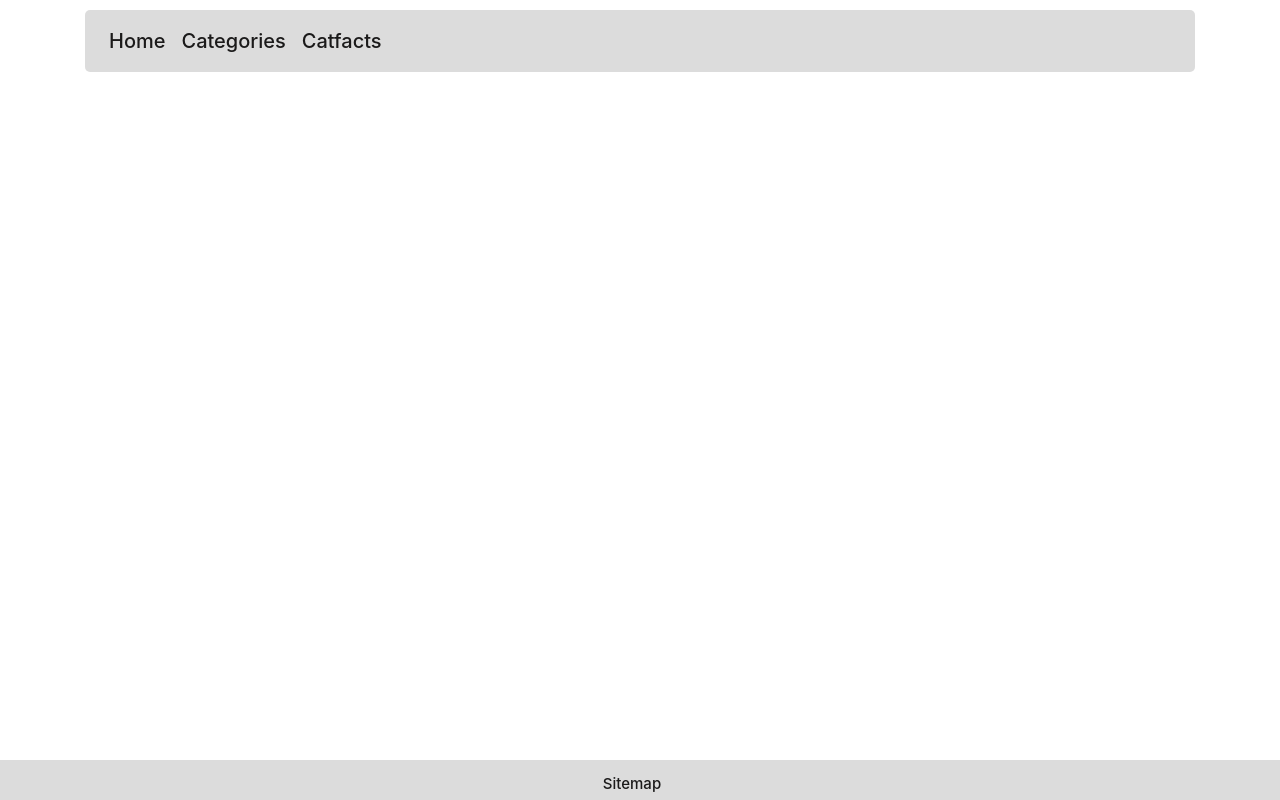
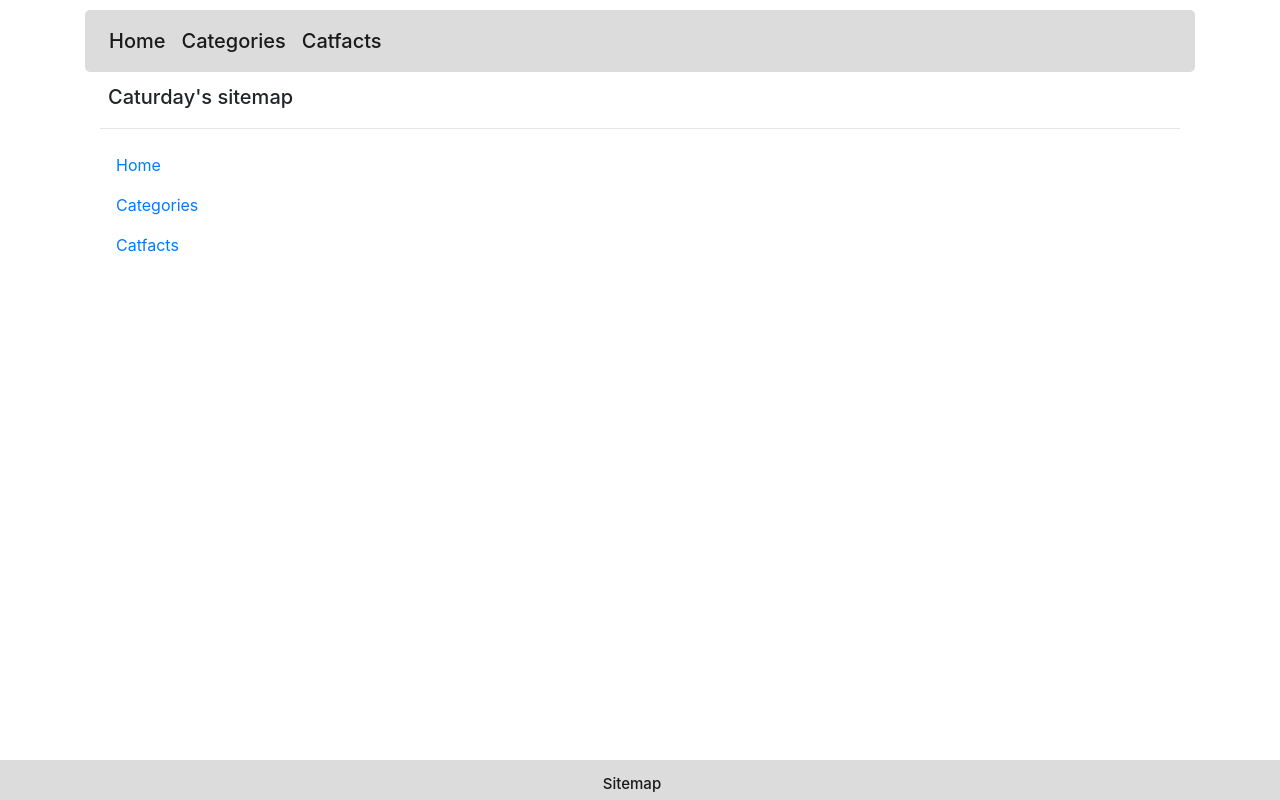
Before and after one commit to alexfrenkel92/catfacts, a Vue app: page /sitemap in a window 1280 px wide. Built offline with nearby package versions, Linux system fonts and the light colour scheme; no server answers; what vue-resource would draw is missing.

Commit message:
sitemap added

```diff
--- a/src/components/pages/home/Catdetail.vue
+++ b/src/components/pages/home/Catdetail.vue
@@ -7,7 +7,7 @@
             class="list-group-item"
             style="cursor: pointer"
         >
-            <p class="movies" v-on:click="hideDetails = !hideDetails">{{ breed.name }}</p>
+            <p class="breeds" v-on:click="hideDetails = !hideDetails">{{ breed.name }}</p>
         </router-link>
         <template v-else>
             <div class="container">
@@ -82,7 +82,7 @@ export default class Catdetails extends Vue {
     margin: 0;
     font-weight: 500;
 }
-.movies {
+.breeds {
     margin: 0;
     padding: 5px 5px 5px 0;
 }
--- a/src/components/shared/Footer.vue
+++ b/src/components/shared/Footer.vue
@@ -1,6 +1,8 @@
 <template>
     <nav class="navbar fixed-bottom center navbar-light">
-        <a class="navbar-brand" href="#">Sitemap</a>
+        <router-link to="/sitemap" activeClass="active" class="nav-item navbar-brand nav-link">
+            <a>Sitemap</a>
+        </router-link>
     </nav>
 </template>
 
--- a/src/components/shared/Header.vue
+++ b/src/components/shared/Header.vue
@@ -18,9 +18,6 @@
     </nav>
 </template>
 
-<script>
-export default {};
-</script>
 
 <style scoped>
     a {
--- /dev/null
+++ b/src/components/shared/Sitemap.vue
@@ -0,0 +1,43 @@
+<template>
+    <div class="container">
+        <p class="top-text">Caturday's sitemap</p>
+        <hr />
+        <div class="row">
+            <div class="col-md-auto">
+                <ul class="list-group list-group-flush">
+                    <router-link to="/" activeClass="active" class="nav-item nav-link" tag="li">
+                        <a>Home</a>
+                    </router-link>
+                    <router-link
+                        to="/categories"
+                        activeClass="active"
+                        class="nav-item nav-link"
+                        tag="li"
+                    >
+                        <a>Categories</a>
+                    </router-link>
+                    <router-link
+                        to="/catfacts"
+                        activeClass="active"
+                        class="nav-item nav-link"
+                        tag="li"
+                    >
+                        <a>Catfacts</a>
+                    </router-link>
+                </ul>
+            </div>
+        </div>
+    </div>
+</template>
+
+<style scoped>
+.top-text {
+    font-size: 20px;
+    padding-left: 8px;
+    margin: 0;
+    font-weight: 500;
+}
+.list-group-item {
+    padding: 0 15px 15px 15px;
+}
+</style>
--- a/src/router/index.ts
+++ b/src/router/index.ts
@@ -3,10 +3,11 @@ import VueRouter, { RouteConfig } from 'vue-router'
 import Home from '../components/pages/home/Home.vue';
 import Categories from '../components/pages/breeds/Categories.vue';
 import RandomCatfacts from '../components/pages/catfacts/RandomCatfacts.vue';
+import Sitemap from '../components/shared/Sitemap.vue';
 
 Vue.use(VueRouter)
 
-  const routes: Array<RouteConfig> = [
+  export const routes: Array<RouteConfig> = [
   {
     path: '/',
     name: 'Home',
@@ -21,6 +22,11 @@ Vue.use(VueRouter)
     path: '/catfacts',
     name: 'RandomCatfacts',
     component: RandomCatfacts
+  },
+  {
+    path: '/sitemap',
+    name: 'Sitemap',
+    component: Sitemap
   }
 ]
 
```
